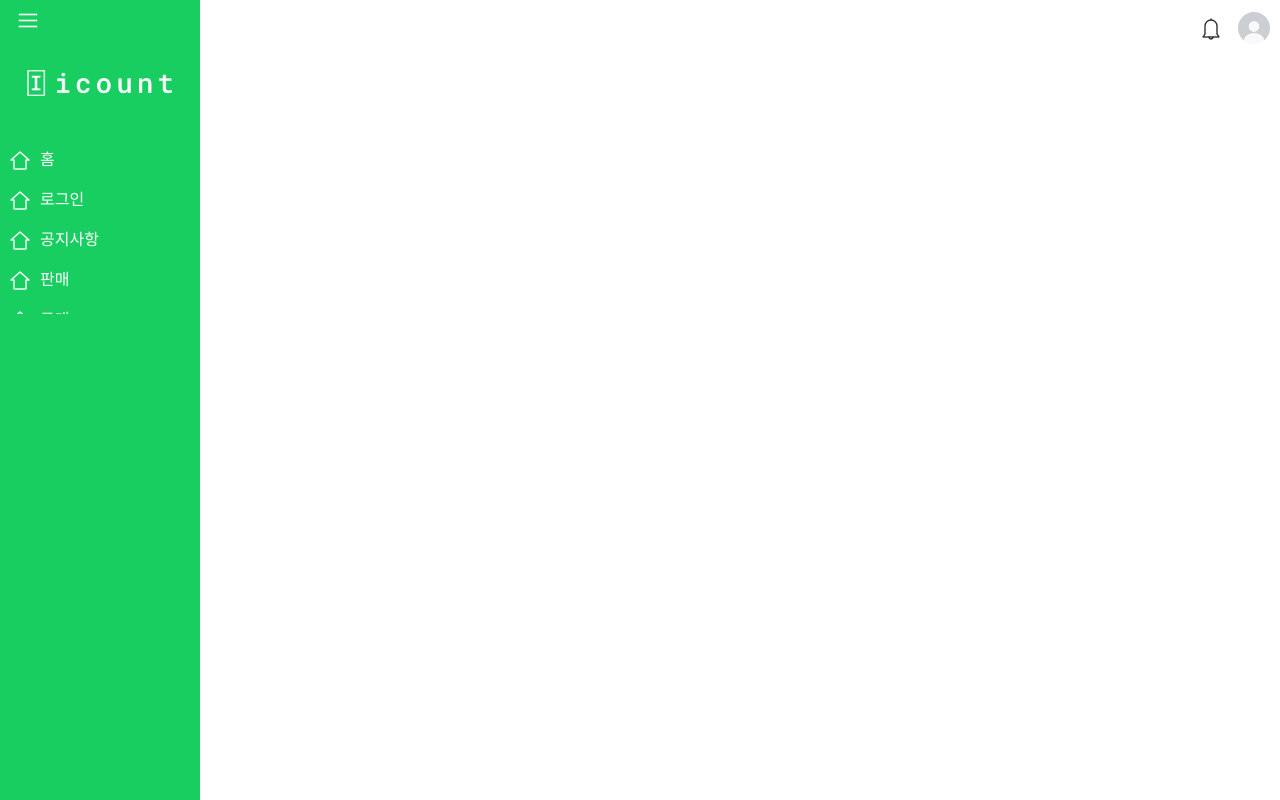
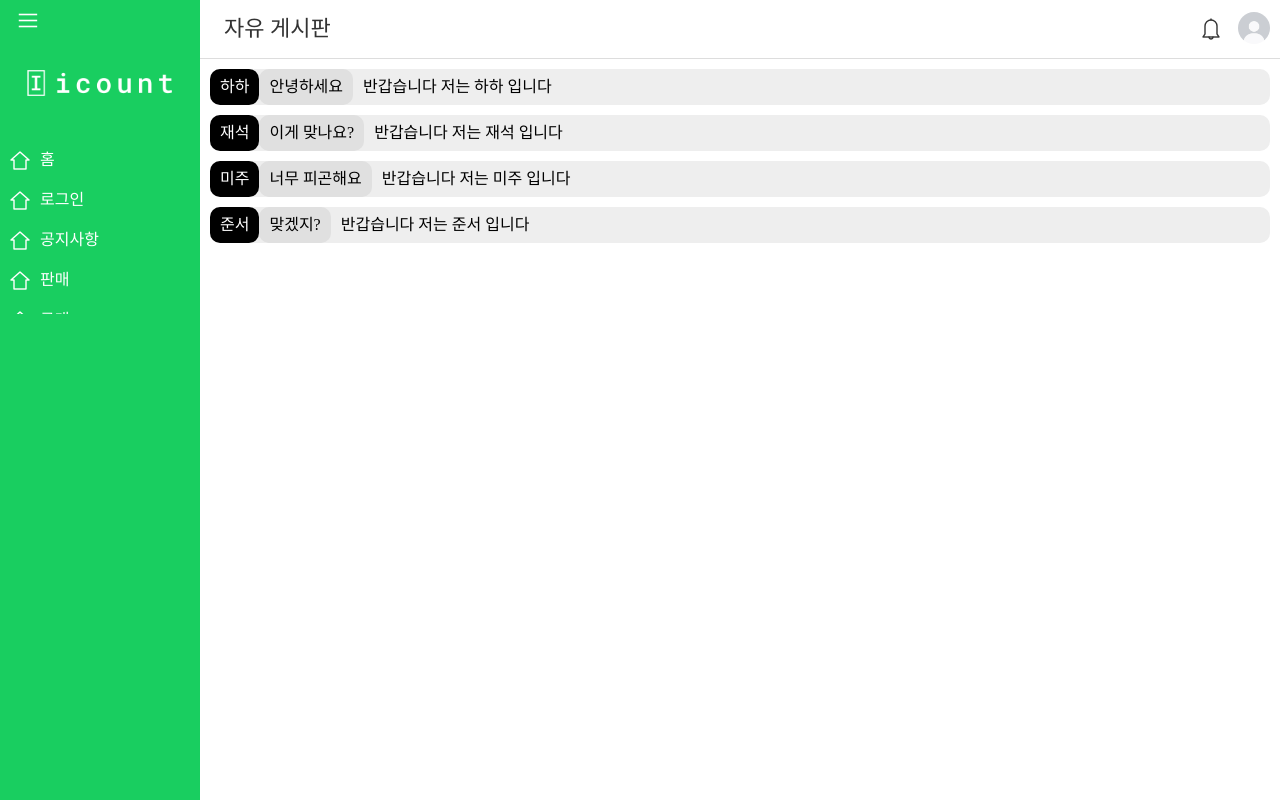
Before and after one commit to iiiicount/ICERP_FRONT, a React (Create React App) app: page /freeboard in a window 1280 px wide. Before the commit this address had no page. Built offline with nearby package versions, Linux system fonts and the light colour scheme.

Commit message:
add : freeboardComponent, freeboardpage

```diff
--- /dev/null
+++ b/src/assets/scss/ContentBox.scss
@@ -0,0 +1,25 @@
+.contentbox_container {
+  background-color: #eeeeee;
+  margin: 10px;
+  border-radius: 10px;
+  display: flex;
+  flex-direction: row;
+  cursor: pointer;
+
+  .writer_box {
+    padding: 10px;
+    border-radius: 10px;
+    background-color: black;
+    color: white;
+  }
+  .title_box {
+    padding: 10px;
+    background-color: #e0e0e0;
+
+    border-radius: 10px;
+  }
+  .contents_box {
+    padding: 10px;
+    border-radius: 10px;
+  }
+}
--- a/src/assets/scss/login.scss
+++ b/src/assets/scss/login.scss
@@ -1,4 +1,4 @@
-$main-color : #19ce60;
+$main-color: #19ce60;
 //
 .login {
   margin-top: 100px;
--- /dev/null
+++ b/src/components/ContentBox.tsx
@@ -0,0 +1,19 @@
+import "../assets/scss/ContentBox.scss";
+
+interface contentBox {
+  writer: string;
+  title: string;
+  contents: string;
+}
+
+const ContentBox = ({ writer, title, contents }: contentBox) => {
+  return (
+    <div className="contentbox_container">
+      <div className="writer_box">{writer}</div>
+      <div className="title_box">{title}</div>
+      <div className="contents_box">{contents}</div>
+    </div>
+  );
+};
+
+export default ContentBox;
--- a/src/components/NavBar.tsx
+++ b/src/components/NavBar.tsx
@@ -28,6 +28,11 @@ const navLists = [
     name: "purchase",
     kr_name: "구매",
   },
+  {
+    path: "/freeboard",
+    name: "freeboard",
+    kr_name: "자유게시판",
+  },
 ];
 
 const NavBar = () => {
@@ -54,10 +59,7 @@ const NavBar = () => {
               <div className="simplebar-content">
                 {navLists.map((navList) => {
                   return (
-                                        <li
-                                            className="simplebar-li-item"
-                                            key={navList.name}
-                                        >
+                    <li className="simplebar-li-item" key={navList.name}>
                       <NavLink to={navList.path}>
                         <span className="wrap_ic_gnb_adv">
                           <span className="ic_gnb_adv ic_home"></span>
--- /dev/null
+++ b/src/pages/FreeBoardPage.tsx
@@ -0,0 +1,47 @@
+import ContentBox from "../components/ContentBox";
+import ContentTop from "../components/ContentTop";
+
+const contentBoxList = [
+  {
+    writer: "하하",
+    title: "안녕하세요",
+    contents: "반갑습니다 저는 하하 입니다",
+  },
+  {
+    writer: "재석",
+    title: "이게 맞나요?",
+    contents: "반갑습니다 저는 재석 입니다",
+  },
+  {
+    writer: "미주",
+    title: "너무 피곤해요",
+    contents: "반갑습니다 저는 미주 입니다",
+  },
+  {
+    writer: "준서",
+    title: "맞겠지?",
+    contents: "반갑습니다 저는 준서 입니다",
+  },
+];
+
+const FreeBoardPage = () => {
+  return (
+    <div className="go_content">
+      <ContentTop titleName={"자유 게시판"} path={"/"} />
+      <div>
+        {contentBoxList.map((contentbox, index) => {
+          return (
+            <ContentBox
+              key={index}
+              writer={contentbox.writer}
+              title={contentbox.title}
+              contents={contentbox.contents}
+            />
+          );
+        })}
+      </div>
+    </div>
+  );
+};
+
+export default FreeBoardPage;
--- a/src/routes.tsx
+++ b/src/routes.tsx
@@ -3,6 +3,7 @@ import LoginPage from "./pages/LoginPage";
 import NoticePage from "./pages/NoticePage";
 import SalePage from "./pages/SalePage";
 import PurchasePage from "./pages/PurchasePage";
+import FreeBoardPage from "./pages/FreeBoardPage";
 
 const routes = [
   {
@@ -25,6 +26,10 @@ const routes = [
     path: "/purchase",
     element: <PurchasePage />,
   },
+  {
+    path: "/freeboard",
+    element: <FreeBoardPage />,
+  },
 ];
 
 export default routes;
```
Lines whose indentation alone changed are shown as unchanged.
